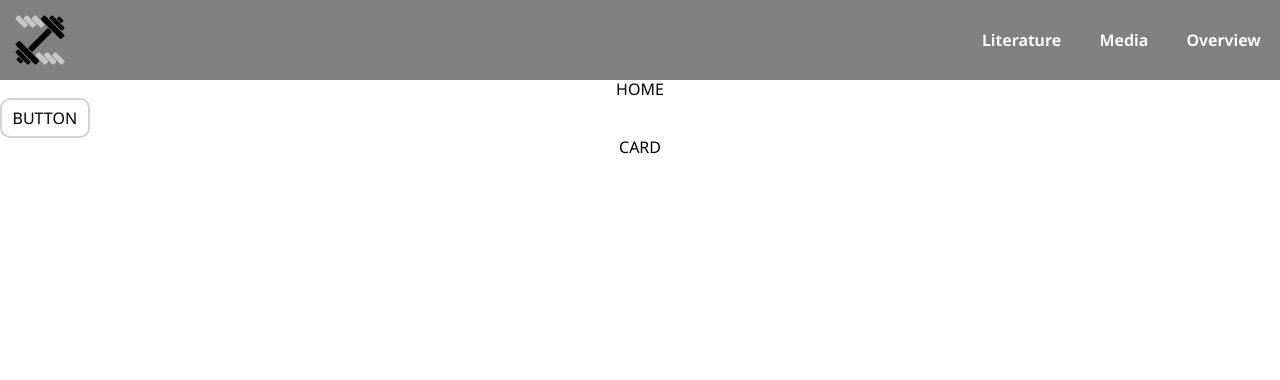
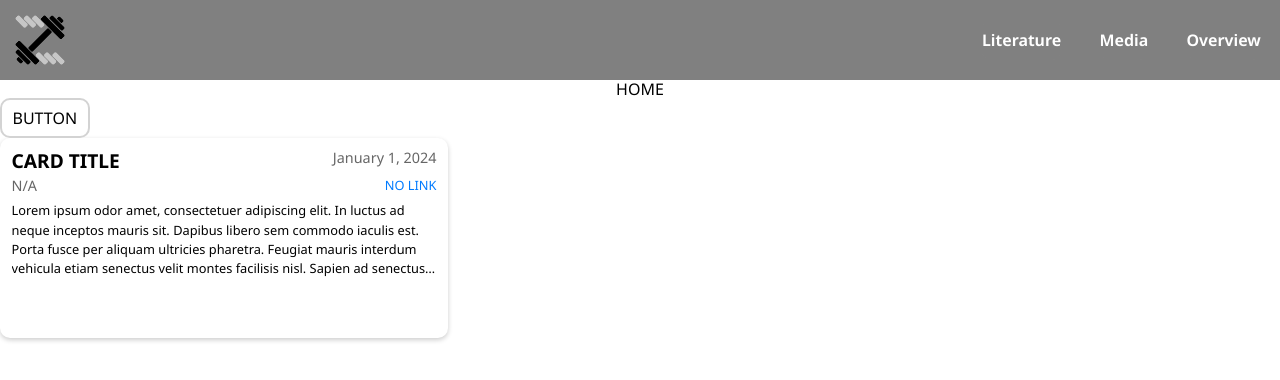
Before and after one commit to LucasHJin/ZenithAI, a React (Vite) app: page / in a window 1280 px wide. Shown: the top 380 px of the page. Built offline with nearby package versions, Linux system fonts and the light colour scheme.

Commit message:
Added card component styling

```diff
--- a/src/components/Card.jsx
+++ b/src/components/Card.jsx
@@ -1,13 +1,27 @@
 import React from 'react';
-import '../styles/card.css'
+import '../styles/Card.css'
 import Button from './Button.jsx'
 import PropTypes from 'prop-types';
 
 
-const Card = ({ title, date, summary, source, tags, link, width, height, image }) => {
+const Card = ({ title, date, description, source, tags, link, width, height, image }) => {
   return (
     <>
-        <div>CARD</div>
+      <div
+        className="card"
+        style={{ width: width ? `${width}vw` : 'auto', height: height ? `${height}vh` : 'auto' }}
+      >
+        <div className="title">{title}</div>
+        <div className="date">{date}</div>
+        <div className="source">{source}</div>
+        <div className="link">{link}</div>
+        <div className="description">{description}</div>
+        <div className="tags">
+          {tags.map((tag, index) => (
+            <span key={index} className="tag">{tag}</span> //TO BE CHANGED SO THAT IT PUTS +9 or whateve remaining number
+          ))}
+        </div>
+      </div>
     </>
   );
 }
@@ -15,9 +29,9 @@ const Card = ({ title, date, summary, source, tags, link, width, height, image }
 Card.propTypes = {
     title: PropTypes.string,
     date: PropTypes.string,
-    summary: PropTypes.string,
+    description: PropTypes.string,
     source: PropTypes.string,
-    tags: PropTypes.array,
+    tags: PropTypes.arrayOf(PropTypes.node), //node = renderable component
     link: PropTypes.string,
     width: PropTypes.number,
     height: PropTypes.number,
@@ -27,12 +41,12 @@ Card.propTypes = {
 Card.defaultProps = {
   title: "CARD TITLE",
   date: "January 1, 2024",
-  summary: "SUMMARY",
+  description: "Lorem ipsum odor amet, consectetuer adipiscing elit. In luctus ad neque inceptos mauris sit. Dapibus libero sem commodo iaculis est. Porta fusce per aliquam ultricies pharetra. Feugiat mauris interdum vehicula etiam senectus velit montes facilisis nisl. Sapien ad senectus eros litora ad morbi rhoncus interdum ullamcorper! Elementum dui efficitur inceptos ultrices tempor sapien lectus nulla. ",
   source: "N/A",
   tags: [],
   link: "NO LINK",
-  width: 10,
-  height: 8,
+  width: 35,
+  height: 25,
   image: "NO IMAGE"
 }
 
--- a/src/styles/Card.css
+++ b/src/styles/Card.css
@@ -0,0 +1,82 @@
+.card {
+    display: grid;
+    grid-template-areas: /* Grid template for how to arrange all the elements*/
+      "title      date"
+      "source     link"
+      "description description"
+      "tags       tags";
+    grid-template-columns: 1fr 1fr; /* Each take equal 1 fraction of space */
+    grid-template-rows: auto auto 1fr auto; /* 1st, 2nd and 4th all take up as much as they need, description takes rest */
+    gap: 0.5vw; /* The space between elements */
+    padding: 0.9vw;
+    background-color: white;
+    box-shadow: 0px 0.25vh 5px rgba(0, 0, 0, 0.2);
+    border-radius: 10px;
+    width: 100%;
+    box-sizing: border-box; /* Includes padding and border in width calculation */
+}
+
+.title {
+    grid-area: title; /* This makes the title element occupy the grid area of title */
+    font-size: 1.2em;
+    font-weight: bold;
+    text-align: left;
+    margin: 0;
+}
+
+.date {
+    grid-area: date;
+    font-size: 0.9em;
+    color: #666;
+    text-align: right;
+    margin: 0;
+}
+
+.source {
+    grid-area: source;
+    font-size: 0.9em;
+    color: #666;
+    text-align: left;
+    margin: 0;
+}
+
+.description {
+    grid-area: description;
+    font-size: 0.8em;
+    text-align: left;
+    margin: 0;
+    overflow: hidden; /* Hide overflow */
+    display: -webkit-box;
+    -webkit-box-orient: vertical;
+    -webkit-line-clamp: 4; /* Limits to 4 lines before truncation (denoting what is overflow) */
+    overflow-wrap: break-word; /* Ensures text wraps within the container */
+    max-height: 6.0em; /* Adjusts based on line height for 4 lines (4*1.5=6) */
+    line-height: 1.5em;
+}
+
+.tags {
+    grid-area: tags;
+    display: flex;
+    flex-wrap: nowrap;
+    gap: 5px;
+    align-items: center;
+    overflow: hidden;
+
+}
+
+.tag { /* TO BE CHANGED WITH TAG COMPONENT */
+    background-color: #e0e0e0;
+    border-radius: 4px;
+    padding: 4px 8px;
+    margin: 0;
+}
+
+.link {
+    grid-area: link; /* Made link element occupy the grid area of link */
+    font-size: 0.8em;
+    color: #007bff;
+    text-align: right;
+    justify-self: end; /* Both aligning to the right (of cell and text) */
+    margin: 0;
+    cursor: pointer;
+}
```
